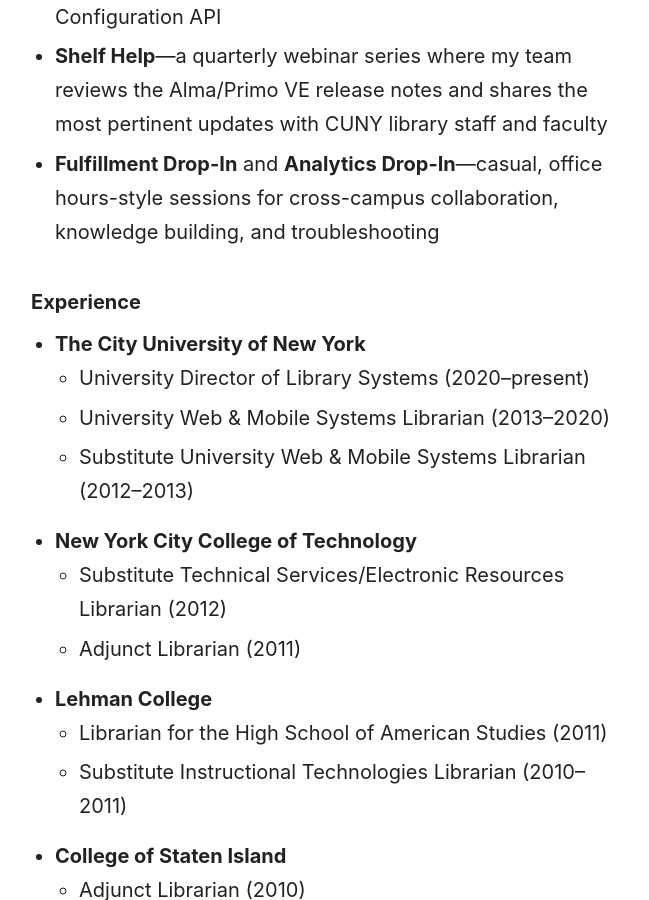
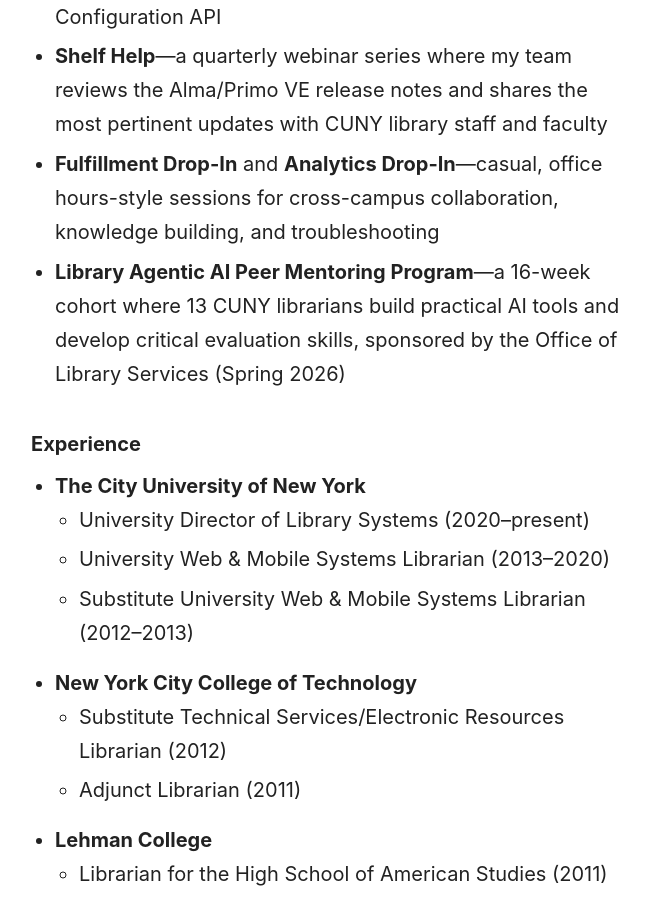
Before and after one commit to alevtina/alevtina.github.io, a Jekyll site: the page built from about.md, in a window 1280 px wide and 900 px high, scrolled down 1032 px. Shown: the whole window, without its empty margins (313-962 px from the left). Built offline with Jekyll 4.4.1, drawn with Linux system fonts in a browser that asks for light colours; some web fonts are replaced.

Commit message:
Add AI peer mentoring program to Projects

```diff
--- a/about.md
+++ b/about.md
@@ -21,6 +21,7 @@
 - **[Alma Letters](https://github.com/cuny-libraries/alma-letters)**—version-controlled patron notification templates (headers, receipts, overdue notices) synced across CUNY's 22 Alma institution zones via the Configuration API
 - **Shelf Help**—a quarterly webinar series where my team reviews the Alma/Primo VE release notes and shares the most pertinent updates with CUNY library staff and faculty
 - **Fulfillment Drop-In** and **Analytics Drop-In**—casual, office hours-style sessions for cross-campus collaboration, knowledge building, and troubleshooting
+- **Library Agentic AI Peer Mentoring Program**—a 16-week cohort where 13 CUNY librarians build practical AI tools and develop critical evaluation skills, sponsored by the Office of Library Services (Spring 2026)
 
 ## Experience
 
```
